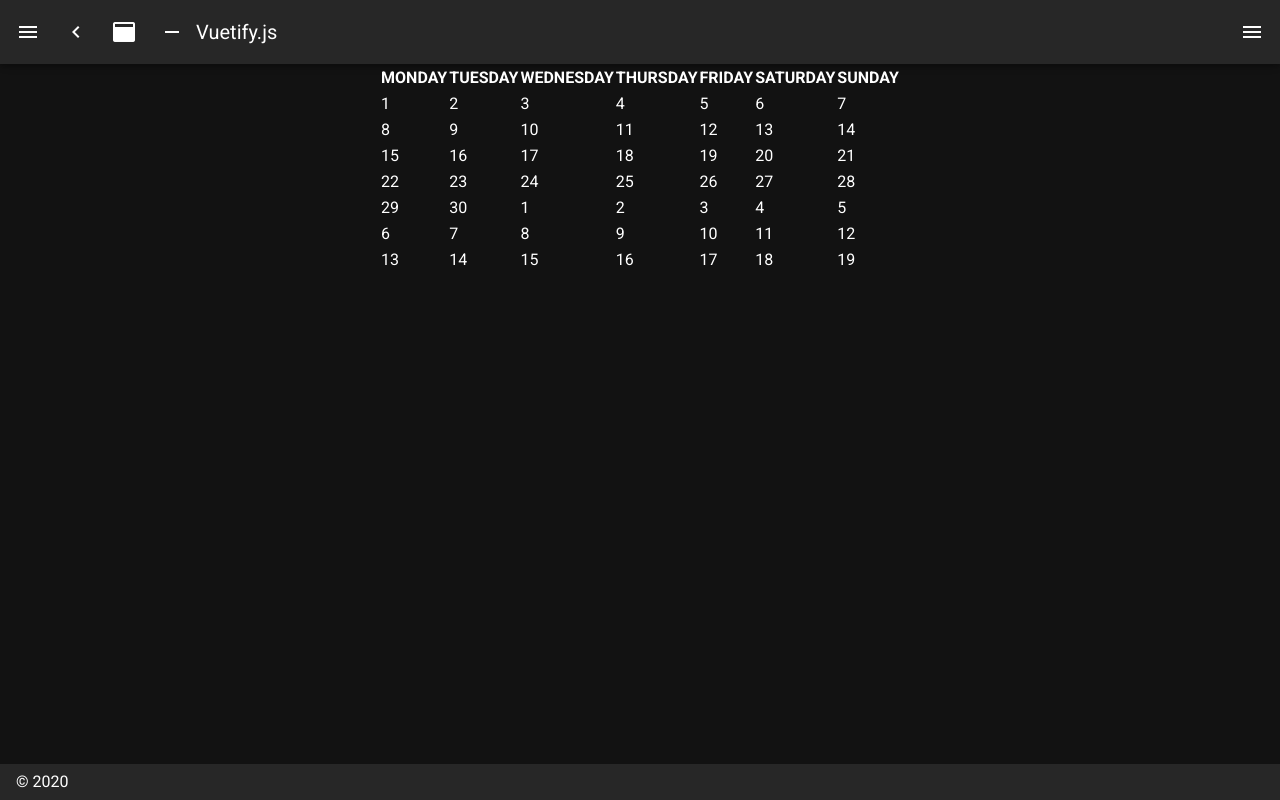
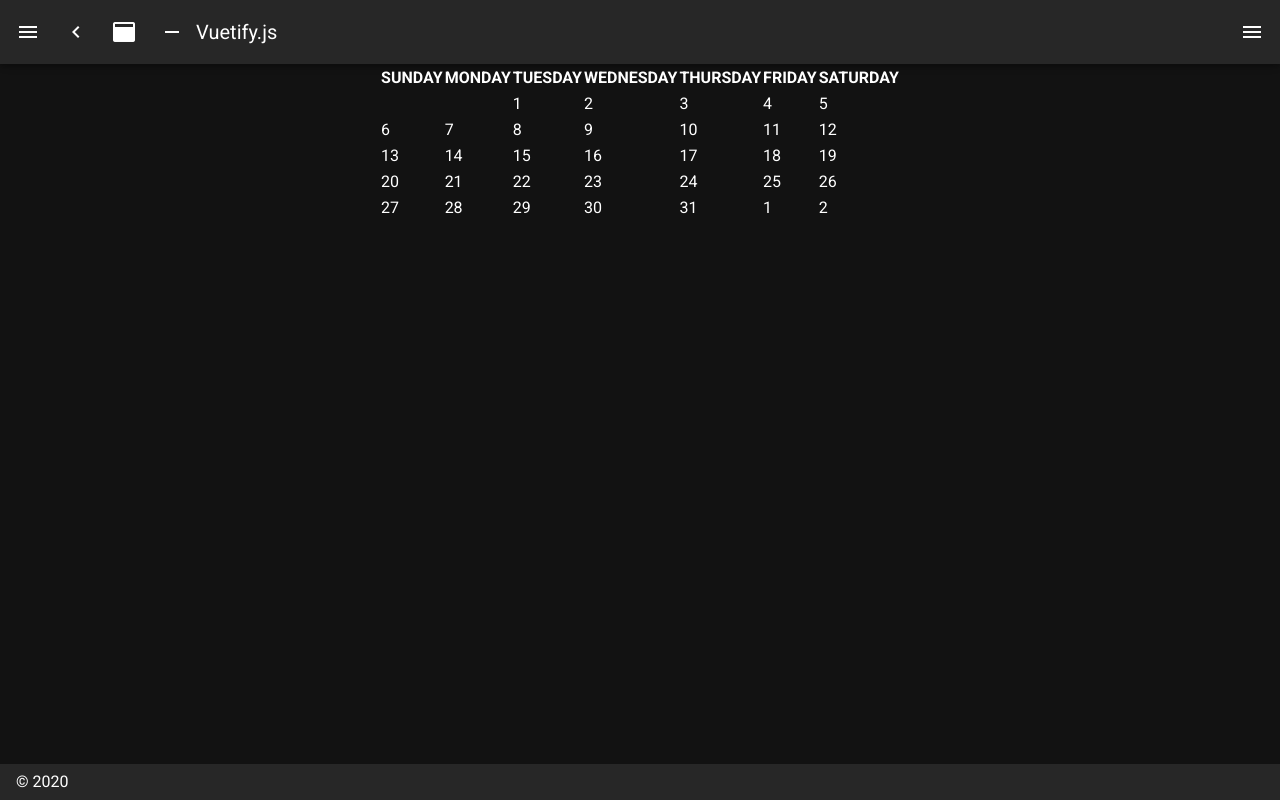
Before and after one commit to ikeyu0806/vue-calendar, a Nuxt app: page / in a window 1280 px wide. Built offline with nearby package versions, Linux system fonts and the light colour scheme.

Commit message:
set start date

```diff
--- a/pages/index.vue
+++ b/pages/index.vue
@@ -21,13 +21,13 @@ export default {
   data () {
     return {
       weeks: [
+        { id: 0, value: 'SUNDAY' },
         { id: 1, value: 'MONDAY' },
         { id: 2, value: 'TUESDAY' },
         { id: 3, value: 'WEDNESDAY' },
         { id: 4, value: 'THURSDAY' },
         { id: 5, value: 'FRIDAY' },
-        { id: 6, value: 'SATURDAY' },
-        { id: 7, value: 'SUNDAY' }
+        { id: 6, value: 'SATURDAY' }
       ]
     }
   },
@@ -53,24 +53,36 @@ export default {
       return this.startDate().getDay()
     },
     startDate () {
-      return new Date(this.year(), this.month() - 1, 1)
+      return new Date(this.date().getFullYear(), this.date().getMonth(), 1)
     },
     endDate () {
       return new Date(this.year(), this.month(), 0)
     },
     renderCalendar () {
       let startDate = this.startDate()
+      let startDay = this.startDay()
       let currentDate = startDate
       const calendars = []
-      for(let i=0;i<7;i++){
+      for(let i = 0; i < 5; i++){
         let weekRow = []
         for (let day = 0; day < 7; day++) {
-          weekRow.push({
-            date: currentDate.getDate()
-          })
-          currentDate.setDate(currentDate.getDate() + 1)
-          console.log(currentDate)
-          console.log(weekRow)
+          console.log("startday", startDay)
+          console.log("i", i)
+          console.log("day", day)
+          console.log("weekRow", weekRow)
+          console.log("比較", day > startDay)
+          console.log("currentDate", currentDate.getDate())
+          console.log("currentDay", currentDate.getDay())
+          if (i > 0 || (i === 0 && day >= startDay)) {
+            weekRow.push({
+              date: currentDate.getDate()
+            })
+            currentDate.setDate(currentDate.getDate() + 1)
+          } else {
+            weekRow.push({
+              date: ''
+            })
+          }
         }
         calendars.push(weekRow)
       }
```
